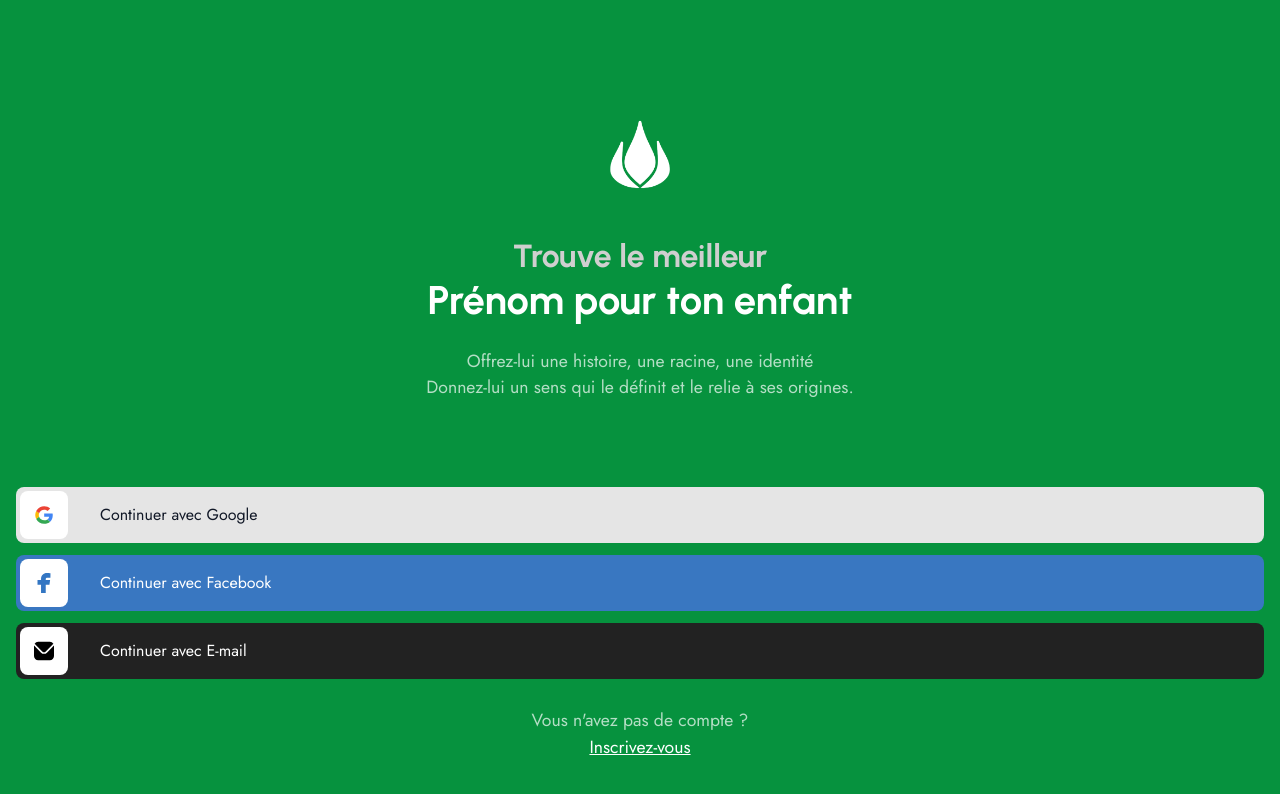
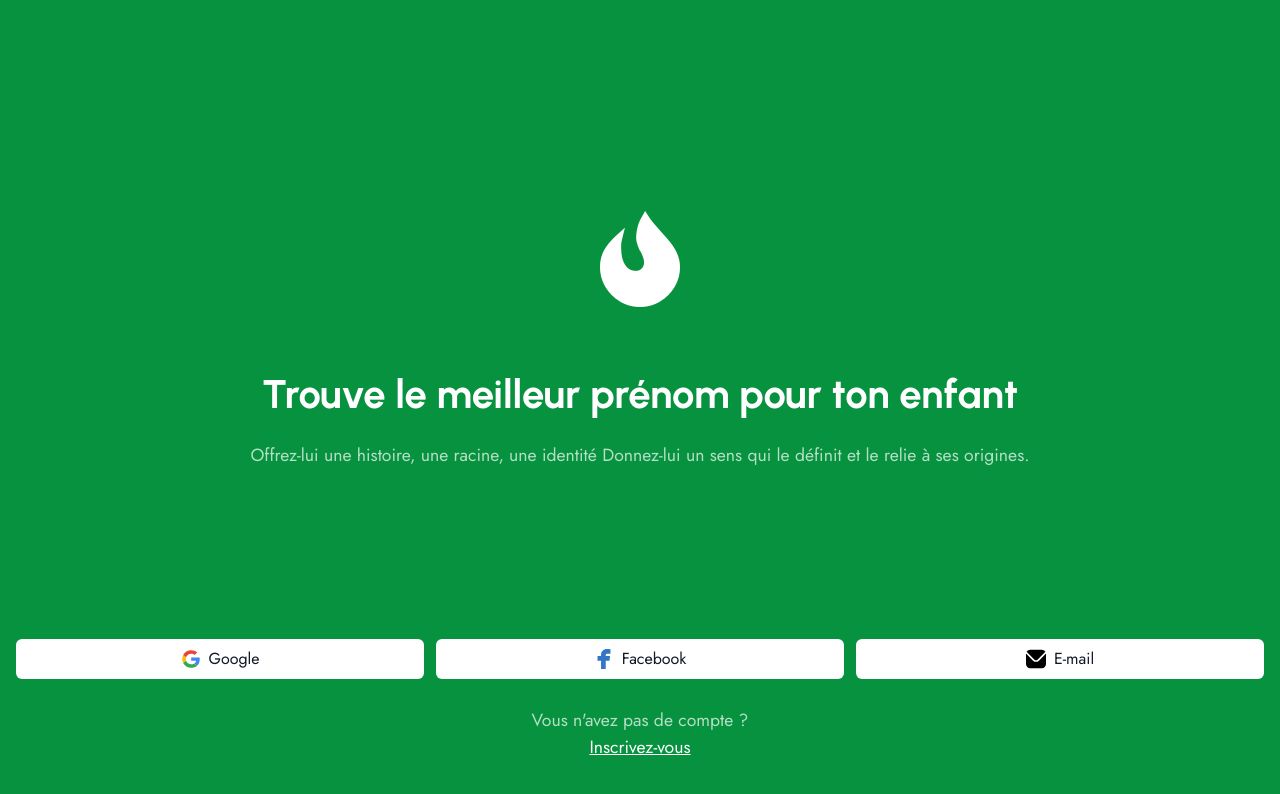
Before and after one commit to dzidulajoel/Nkonye, a Next.js app: page /nkonye in a window 1280 px wide. Shown: the top 794 px of the page. Built offline with nearby package versions, Linux system fonts and the light colour scheme.

Commit message:
feat: redesign de la page splash2

```diff
--- a/app/nkonye/page.tsx
+++ b/app/nkonye/page.tsx
@@ -1,33 +1,38 @@
 import { colors } from "@/libs/color"
 import Image from "next/image"
+import '@flaticon/flaticon-uicons/css/all/all.css';
 
 function page() {
     return (
         <>
             <section className="px-4 pb-30 flex flex-col items-center justify-center h-screen w-full gap-12 relative" style={{ backgroundColor: colors.brand.green }}>
-                <Image src="/icons/logo.png" alt="Nkonye Logo" width={70} height={70} />
-                <div className="flex flex-col justify-center item-center pb-40">
-                    <h2 className="text-center text-white/90" style={{ color: colors.gray[200] }}>Trouve le meilleur</h2>
-                    <h1 className="text-center text-white">Prénom pour ton enfant</h1>
+                <i className="fi fi-ss-fire-flame-curved text-8xl text-white"></i>
+                <div className="flex flex-col justify-center item-center ">
+                    <h1 className="text-white text-center">Trouve le meilleur prénom pour ton enfant</h1>
                     <div className="flex flex-col justify-center item-center mt-6">
-                        <p className="text-center text-white/70">Offrez-lui une histoire, une racine, une identité</p>
-                        <p className="text-center text-white/70">Donnez-lui un sens qui le définit et le relie à ses origines.</p>
+                        <p className="text-center text-white/70">Offrez-lui une histoire, une racine, une identité Donnez-lui un sens qui le définit et le relie à ses origines.</p>
                     </div>
                 </div>
 
                 <div className="w-full flex flex-col justify-center item-center gap-3 absolute bottom-10 px-4">
-                    <button className="w-full h-14 rounded-lg flex justify-start items-center gap-8 p-1" style={{ backgroundColor: colors.gray[100] }}>
-                        <span className="w-12 h-12 rounded-lg bg-white flex justify-center items-center"><Image src="/icons/google-icon.svg" alt="Google Icon" width={20} height={20} /></span>
-                        <span>Continuer avec Google</span>
-                    </button>
-                    <button className="w-full h-14 rounded-lg flex justify-start items-center gap-8 p-1" style={{ backgroundColor: colors.brand.blue }}>
-                        <span className="w-12 h-12 rounded-lg bg-white flex justify-center items-center"><Image src="/icons/facebook-icon.svg" alt="Facebook Icon" width={20} height={20} /></span>
-                        <span className="text-white">Continuer avec Facebook</span>
-                    </button>
-                    <button className="w-full h-14 rounded-lg flex justify-start items-center gap-8 p-1" style={{ backgroundColor: colors.gray[700] }}>
-                        <span className="w-12 h-12 rounded-lg bg-white flex justify-center items-center"><Image src="/icons/envelope.svg" alt="Facebook Icon" width={20} height={20} /></span>
-                        <span className="text-white">Continuer avec E-mail</span>
-                    </button>
+                    <div className="w-full flex justify-center item-center gap-3" >
+
+                        <button className="w-1/3 bg-white flex justify-center items-center p-2 gap-2 rounded-md hover:bg-[#222222] hover:text-white cursor-pointer transition  duration-300" >
+                             <Image src="/icons/google-icon.svg" alt="Google Icon" width={20} height={20} />
+                             <span>Google</span>
+                        </button>
+
+                        <button  className="w-1/3 bg-white flex justify-center items-center p-2 gap-2 rounded-md hover:bg-[#222222] hover:text-white cursor-pointer transition  duration-300" >
+                            <Image src="/icons/facebook-icon.svg" alt="Facebook Icon" width={20} height={20} />
+                             <span>Facebook</span>
+                        </button>
+
+                        <button  className="w-1/3 bg-white flex justify-center items-center p-2 gap-2 rounded-md hover:bg-[#222222] hover:text-white cursor-pointer transition  duration-300">
+                            <Image src="/icons/envelope.svg" alt="Facebook Icon" width={20} height={20} />
+                             <span>E-mail</span>
+                        </button>
+
+                    </div>
                     <p className="text-center text-white/70 mt-4">Vous n'avez pas de compte ? <br /><a href="#" className="text-white underline">Inscrivez-vous</a></p>
                 </div>
             </section>
```
